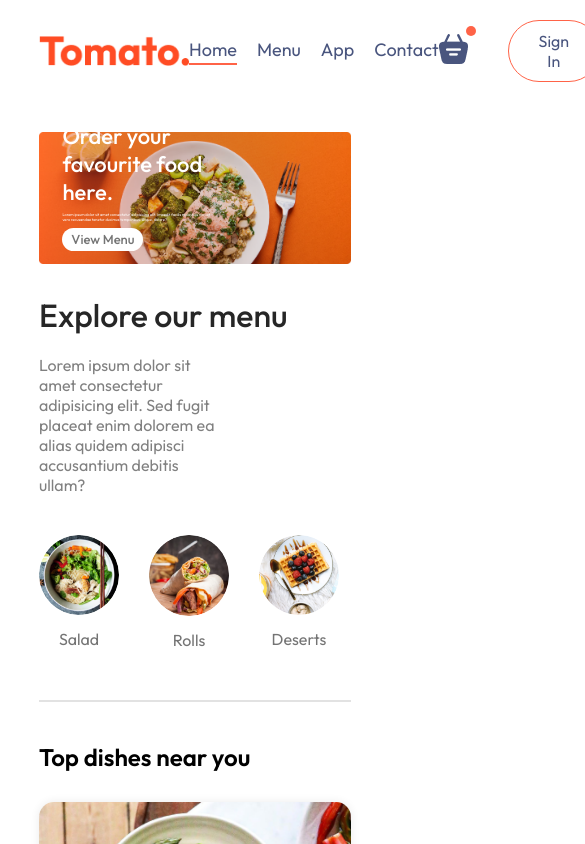
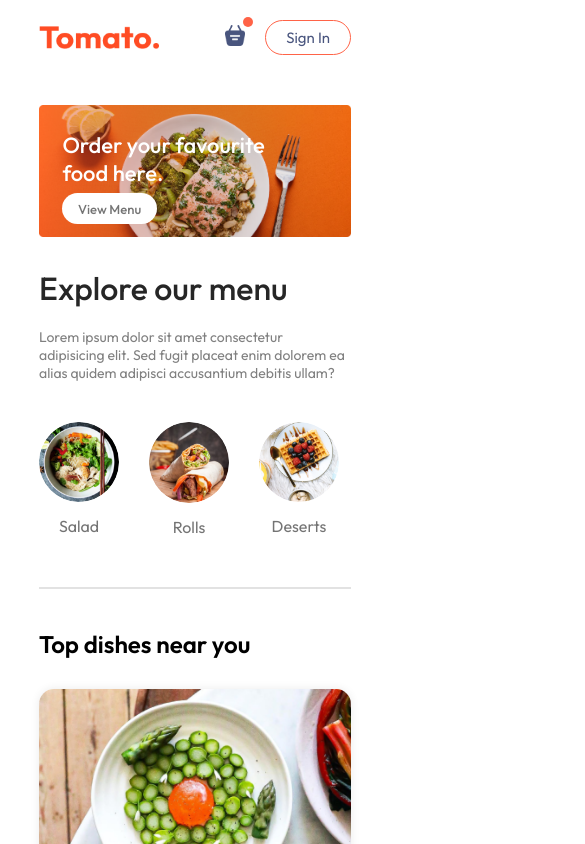
Before and after one commit to adg006/tomato, a React (Vite) app in the folder frontend/: page / in a window 390 px wide. Shown: the top 844 px of the page, 585 px wide, since content can reach past the window. Built offline with nearby package versions, Linux system fonts and the light colour scheme.

Commit message:
added CSS for mobile

```diff
--- a/frontend/src/components/footer/footer.css
+++ b/frontend/src/components/footer/footer.css
@@ -51,3 +51,15 @@
   background-color: gray;
   border: none;
 }
+
+@media (max-width: 750px) {
+  .footer-content {
+    display: flex;
+    flex-direction: column;
+    gap: 35px;
+  }
+
+  .footer-copyright {
+    text-align: center;
+  }
+}
--- a/frontend/src/components/header/header.css
+++ b/frontend/src/components/header/header.css
@@ -49,3 +49,23 @@
     opacity: 1;
   }
 }
+
+@media (max-width: 1050px) {
+  .header .header-contents {
+    max-width: 45%;
+  }
+}
+
+@media (max-width: 750px) {
+  .header .header-contents {
+    max-width: 65%;
+  }
+
+  .header .header-contents p {
+    display: none;
+  }
+
+  .header .header-contents button {
+    padding: 2vw 4vw;
+  }
+}
--- a/frontend/src/components/menu/menu.css
+++ b/frontend/src/components/menu/menu.css
@@ -54,3 +54,10 @@
   background-color: #e2e2e2;
   border: none;
 }
+
+@media (max-width: 1050px) {
+  .explore-menu-text {
+    max-width: 100%;
+    font-size: 14px;
+  }
+}
--- a/frontend/src/components/navbar/navbar.css
+++ b/frontend/src/components/navbar/navbar.css
@@ -64,3 +64,56 @@
   background: tomato;
   color: white;
 }
+
+@media (max-width: 1050px) {
+  .navbar .logo {
+    width: 140px;
+  }
+
+  .navbar .navbar-menu {
+    gap: 20px;
+    font-size: 17px;
+  }
+
+  .navbar .navbar-right {
+    gap: 30px;
+  }
+
+  .navbar .navbar-right img {
+    width: 22px;
+  }
+
+  .navbar .navbar-right button {
+    padding: 8px 25px;
+  }
+}
+
+@media (max-width: 900px) {
+  .navbar .logo {
+    width: 120px;
+  }
+
+  .navbar .navbar-menu {
+    gap: 15px;
+    font-size: 16px;
+  }
+
+  .navbar .navbar-right {
+    gap: 20px;
+  }
+
+  .navbar .navbar-right img {
+    width: 20px;
+  }
+
+  .navbar .navbar-right button {
+    padding: 7px 20px;
+    font-size: 15px;
+  }
+}
+
+@media (max-width: 750px) {
+  .navbar .navbar-menu {
+    display: none;
+  }
+}
```
Lines whose indentation alone changed are shown as unchanged.
